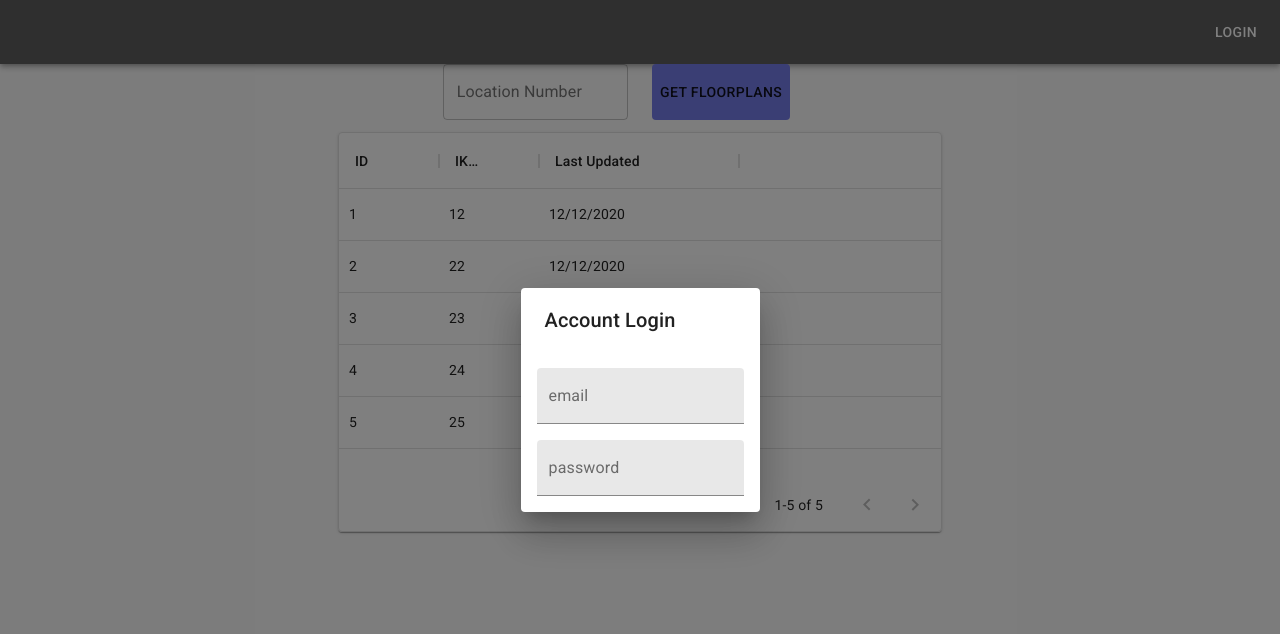
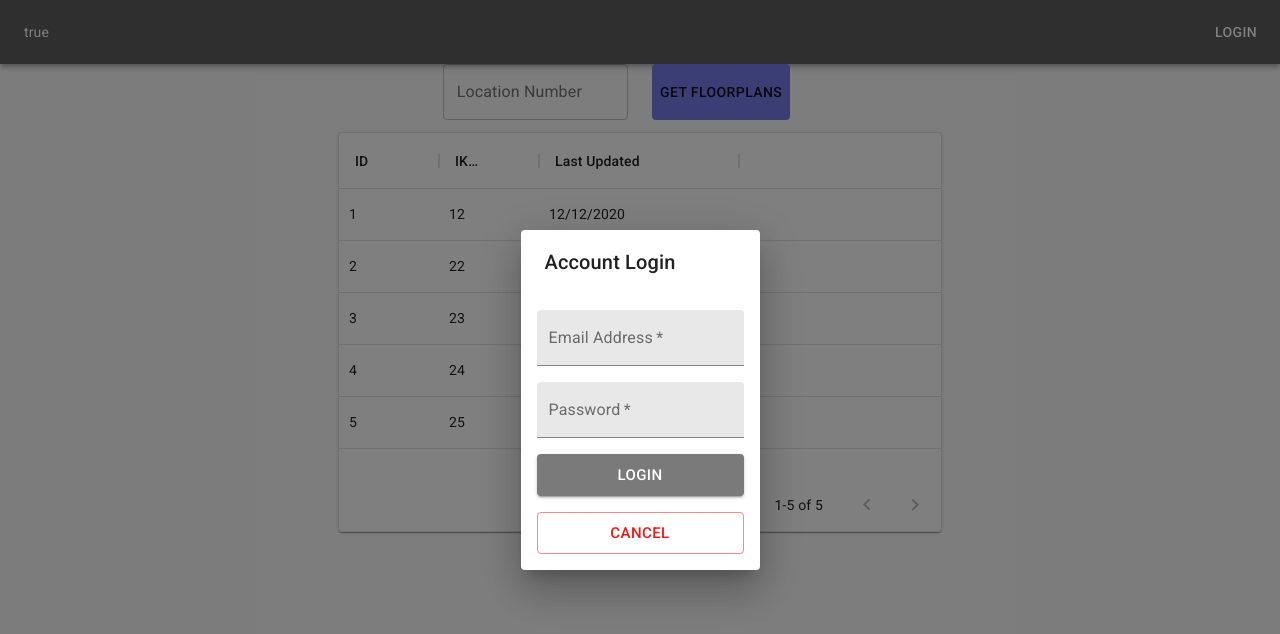
Before and after one commit to sam-n-bell/social-app-next, a Next.js app in the folder social-app/: page /examples/datagridexample in a window 1280 px wide. Both pictures are taken after a click on the button "LOGIN". Shown: the top 634 px of the page. Built offline with nearby package versions, Linux system fonts and the light colour scheme.

Commit message:
new libraries and fixed dialog error

```diff
--- a/social-app/components/header.tsx
+++ b/social-app/components/header.tsx
@@ -72,6 +72,7 @@ const Header: React.FC = () => {
       </Drawer>
       <AppBar position="static" className={classes.bar}>
         <Toolbar>
+          <span>{loginOpen.toString()}</span>
           <Box
             component="div"
             display={{ md: "none" }}
--- a/social-app/components/logindialog.tsx
+++ b/social-app/components/logindialog.tsx
@@ -1,11 +1,12 @@
-import React from "react";
 import {
+  Button,
   Dialog,
   DialogTitle,
   List,
   ListItem,
   TextField,
 } from "@material-ui/core";
+import React from "react";
 
 interface DialogProps {
   open: boolean;
@@ -13,33 +14,64 @@ interface DialogProps {
 }
 const LoginDialog: React.FC<DialogProps> = ({ open, onClose }) => {
   const handleClose = () => {
-    onClose();
+    onClose(false);
   };
 
   const [email, setEmail] = React.useState<string>("");
   const [password, setPassword] = React.useState<string>("");
 
+  const handleEmailChanges = (event) => {
+    setEmail(event.currentTarget.value);
+  };
+
+  const handlePasswordChange = (event) => {
+    setPassword(event.currentTarget.value);
+  };
+
+  const login = () => {
+    alert("login");
+  };
+
   return (
     <Dialog open={open} onClose={handleClose}>
-      <DialogTitle>Account Login</DialogTitle>
+      <DialogTitle>
+        <span style={{ textAlign: "center", justifyContent: "center" }}>
+          Account Login
+        </span>
+      </DialogTitle>
       <List>
         <ListItem>
           <TextField
+            required
             variant="filled"
-            label="email"
-            onChange={(event) => {
-              setEmail(event.currentTarget.value);
-            }}
+            label="Email Address"
+            onChange={handleEmailChanges}
           />
         </ListItem>
         <ListItem>
           <TextField
+            required
             variant="filled"
-            label="password"
-            onChange={(event) => {
-              setPassword(event.currentTarget.value);
-            }}
+            label="Password"
+            onChange={handlePasswordChange}
+            type="password"
           />
+        </ListItem>
+        <ListItem>
+          <Button
+            color="primary"
+            variant="contained"
+            size="large"
+            fullWidth
+            onClick={login}
+          >
+            LOGIN
+          </Button>
+        </ListItem>
+        <ListItem>
+          <Button color="secondary" variant="outlined" size="large" fullWidth>
+            CANCEL
+          </Button>
         </ListItem>
       </List>
     </Dialog>
```
Also changed, not shown: social-app/package.json (+7 -4 lines), social-app/pages/_app.tsx (+5 -5 lines), social-app/validationSchemas/authSchemas.ts (added, +11 -0 lines), 1 other file (tests, documents, lock files or other folders).
